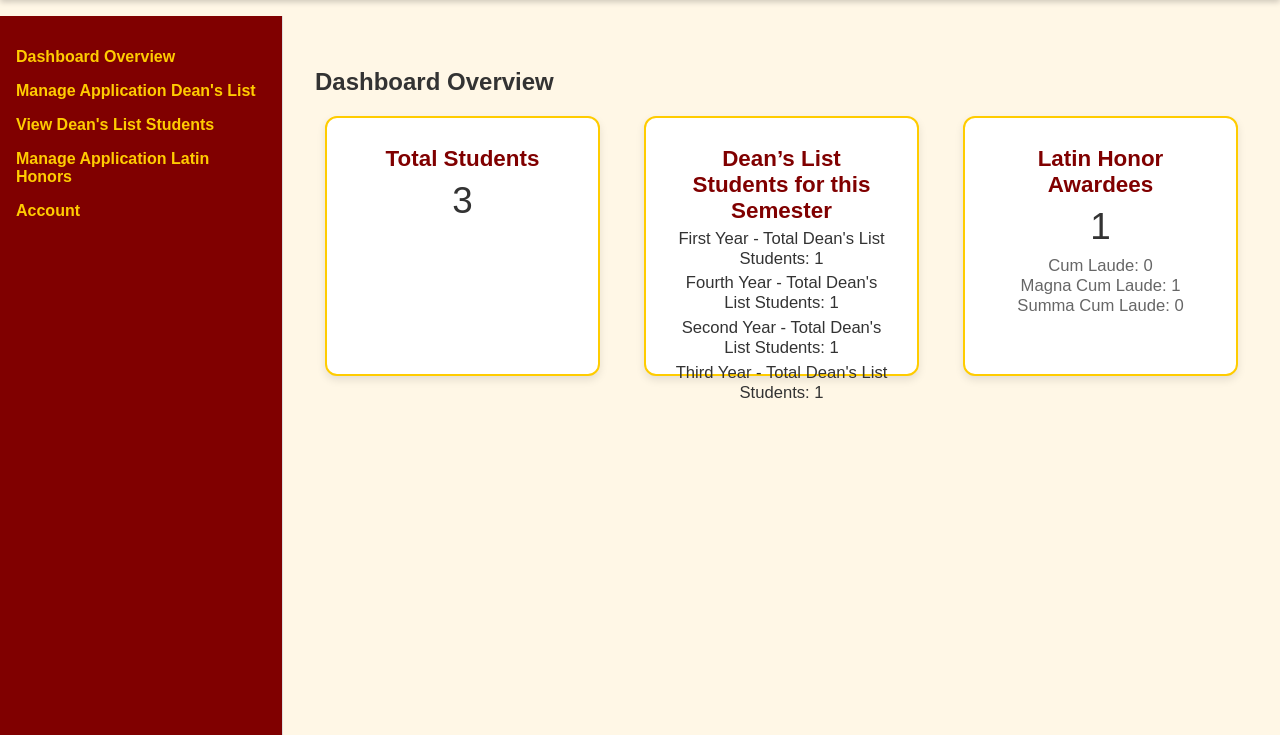
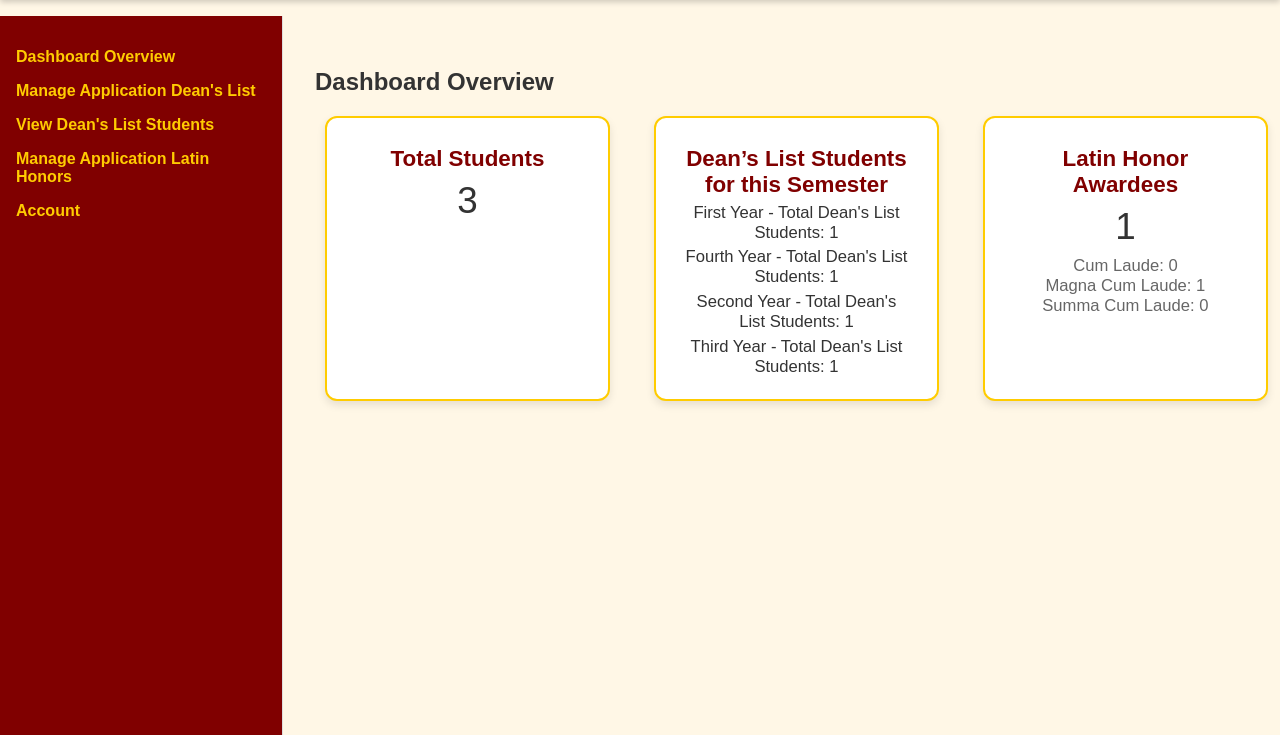
Before and after one commit to TheBoy023/distinction, a PHP site: page /admin/dashboard.php in a window 1280 px wide. Shown: the part 65-800 px from the top of the page. Run offline with PHP 8.4, Linux system fonts and the light colour scheme; a user stored in the database is signed in; data comes from the database, SQL or seed files in the repository.

Commit message:
minor changes

```diff
--- a/admin/dashboard.php
+++ b/admin/dashboard.php
@@ -180,8 +180,8 @@ try {
             border-radius: 12px;
             padding: 3%;
             flex: 1; /* Allow cards to grow equally */
-            min-width: 200px; /* Ensure a minimum width */
-            height: 200px; /* Match the height to the width */
+            min-width: 225px; /* Ensure a minimum width */
+            height: 225px; /* Match the height to the width */
             text-align: center;
             box-shadow: 0 4px 8px rgba(0, 0, 0, 0.1);
             transition: transform 0.3s ease;
--- a/student/dashboard.php
+++ b/student/dashboard.php
@@ -181,8 +181,8 @@ try {
             border-radius: 12px;
             padding: 3%;
             flex: 1; /* Allow cards to grow equally */
-            min-width: 200px; /* Ensure a minimum width */
-            height: 200px; /* Match the height to the width */
+            min-width: 225px; /* Ensure a minimum width */
+            height: 225px; /* Match the height to the width */
             text-align: center;
             box-shadow: 0 4px 8px rgba(0, 0, 0, 0.1);
             transition: transform 0.3s ease;
```
